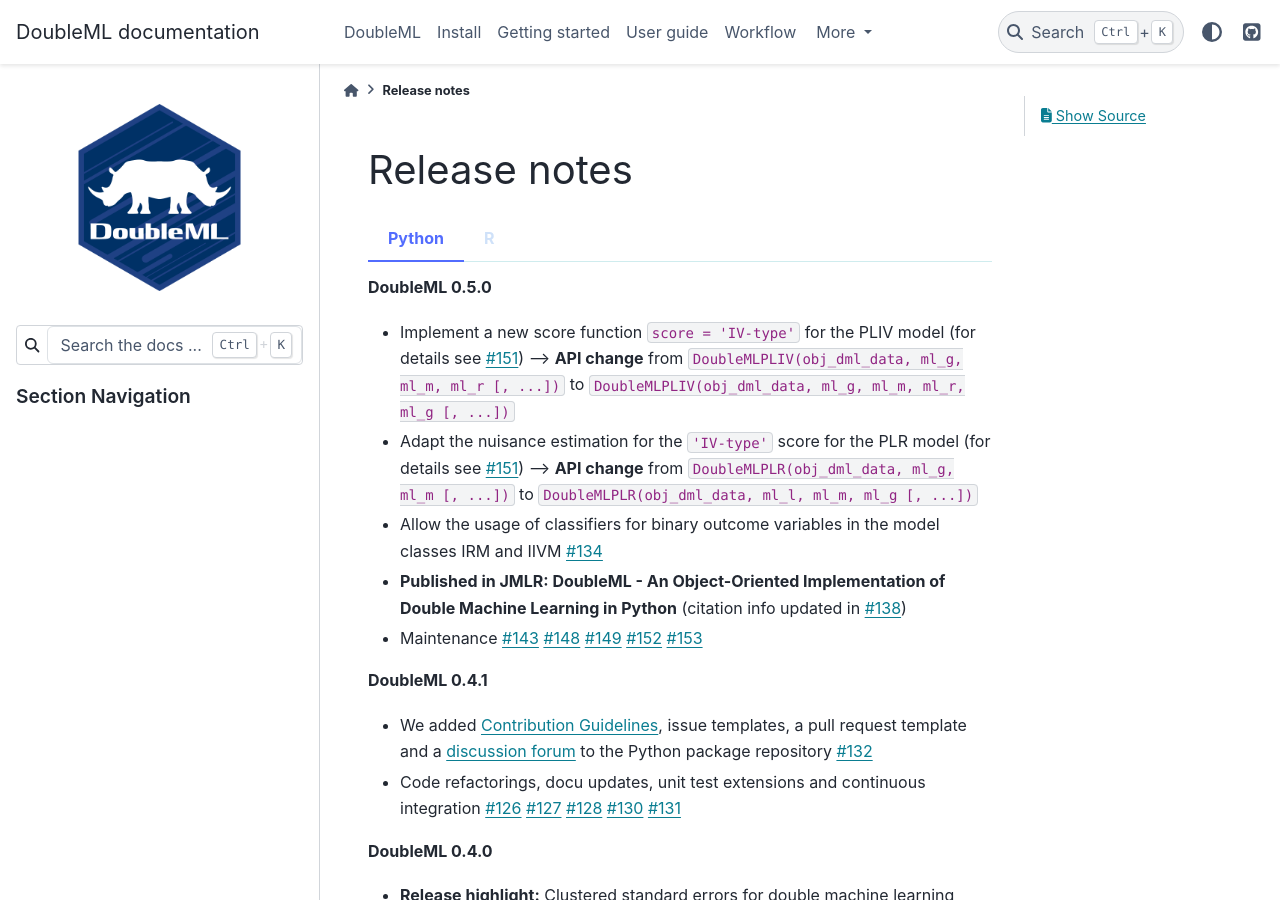
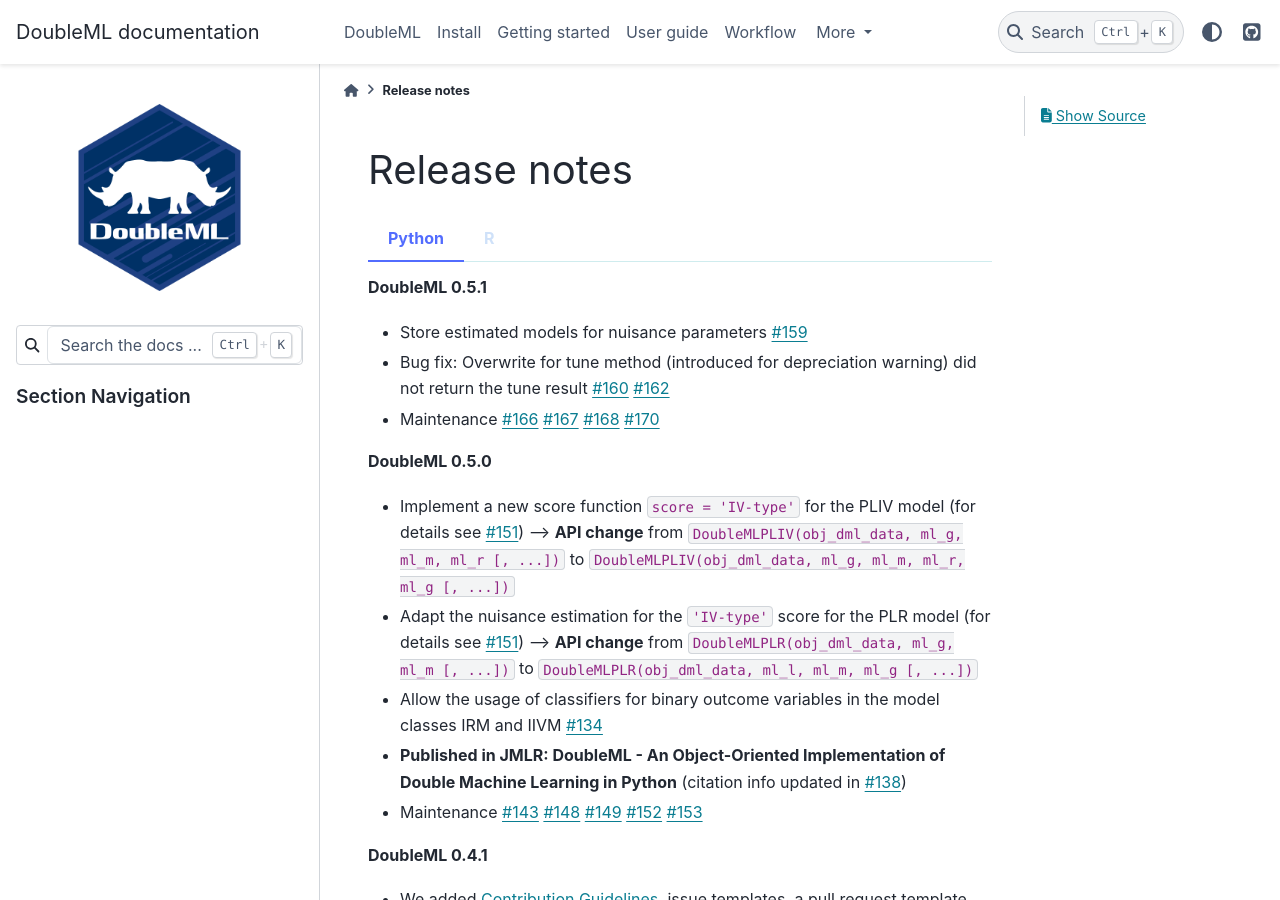
Before and after one commit to DoubleML/doubleml-docs, a Sphinx documentation site: the page built from doc/release/release.rst, in a window 1280 px wide and 900 px high. Built offline with Sphinx 7.4.7 and the PyData theme 0.15.4, drawn with Linux system fonts in a browser that asks for light colours.

Commit message:
prepare the release notes for the python package in version 0.5.1

```diff
--- a/doc/release/release.rst
+++ b/doc/release/release.rst
@@ -4,6 +4,19 @@
 =============
 
 .. tabbed:: Python
+
+    **DoubleML 0.5.1**
+
+    - Store estimated models for nuisance parameters
+      `#159 <https://github.com/DoubleML/doubleml-for-py/pull/159>`_
+    - Bug fix: Overwrite for tune method (introduced for depreciation warning) did not return the tune result
+      `#160 <https://github.com/DoubleML/doubleml-for-py/pull/160>`_
+      `#162 <https://github.com/DoubleML/doubleml-for-py/issues/162>`_
+    - Maintenance
+      `#166 <https://github.com/DoubleML/doubleml-for-py/pull/166>`_
+      `#167 <https://github.com/DoubleML/doubleml-for-py/pull/167>`_
+      `#168 <https://github.com/DoubleML/doubleml-for-py/pull/168>`_
+      `#170 <https://github.com/DoubleML/doubleml-for-py/pull/170>`_
 
     **DoubleML 0.5.0**
 
```
